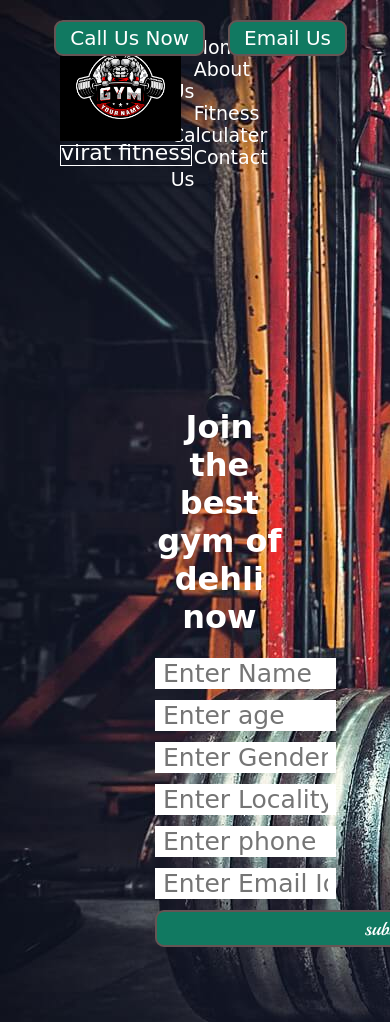
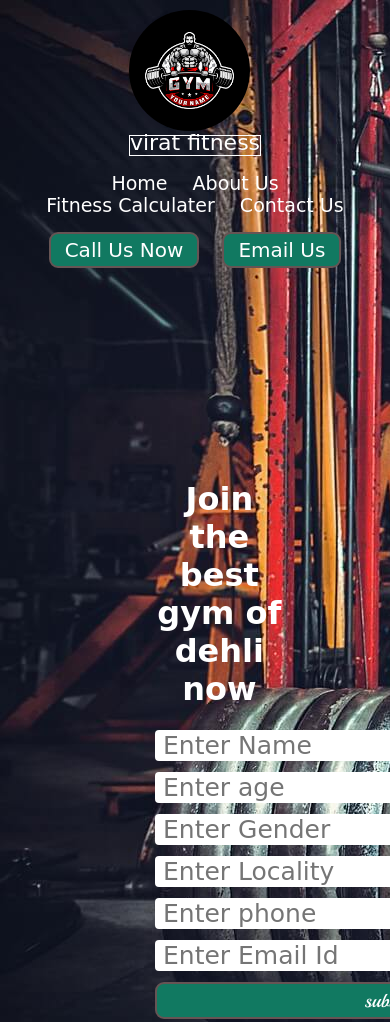
Before and after one commit to viratrawat51/gym-website, a plain HTML site: page index.html in a window 390 px wide. Shown: the top 1022 px of the page. Drawn offline with Linux system fonts and the light colour scheme; a web font is replaced by a local one.

Commit message:
media query added for mobile for header

```diff
--- a/css/style.css
+++ b/css/style.css
@@ -6,16 +6,23 @@ body {
   margin: 0px;
   padding: 0px;
   background: url("../asset/images/gym.jpg");
-  background-repeat: repeat;
+}
+
+header {
+  display: flex;
+  justify-content: space-between;
+  align-items: center;
+  padding: 19px 50px;
 }
 .left {
-  display: inline-block;
+  /* display: inline-block;
   position: absolute;
   left: 60px;
-  top: 20px;
+  top: 20px; */
 }
 .left img {
   width: 121px;
+  border-radius: 72px;
 }
 .left div {
   text-align: center;
@@ -33,13 +40,17 @@ body {
   cursor: pointer;
 }
 .mid {
-  display: block;
+  /* display: block;
   width: 33%;
-  margin: 20px auto;
+  margin: 20px auto; */
 }
 .navbar {
   display: inline-block;
 }
+.navbar ul {
+  padding: 0;
+}
+
 .navbar li {
   display: inline-block;
   font-size: 19px;
@@ -47,17 +58,17 @@ body {
 .navbar li a {
   color: #fff;
   text-decoration: none;
-  padding: 34px 23px;
+  padding: 10px 23px;
 }
 .navbar li a:hover {
   text-decoration: underline;
   color: #117961;
 }
 .right {
-  display: inline-block;
+  /* display: inline-block;
   position: absolute;
   right: 34px;
-  top: 20px;
+  top: 20px; */
 }
 .btn {
   margin: 0px 9px;
@@ -92,14 +103,30 @@ body {
 }
 .form-group input {
   display: block;
-  width: 165px;
+  width: 448px;
   padding: 1px 8px;
   border: 2px solid black;
   margin: 11px auto;
   font-size: 25px;
   border: 10px;
   font-family: "Amita", cursive;
+  border-radius: 4px;
 }
 .container form {
   text-align: center;
 }
+
+@media only screen and (max-width: 480px) {
+  header {
+    flex-direction: column;
+    padding: 10px 20px;
+  }
+
+  .navbar {
+    text-align: center;
+    padding: 0;
+  }
+  .navbar li a {
+    padding: 5px 10px;
+  }
+}
```
